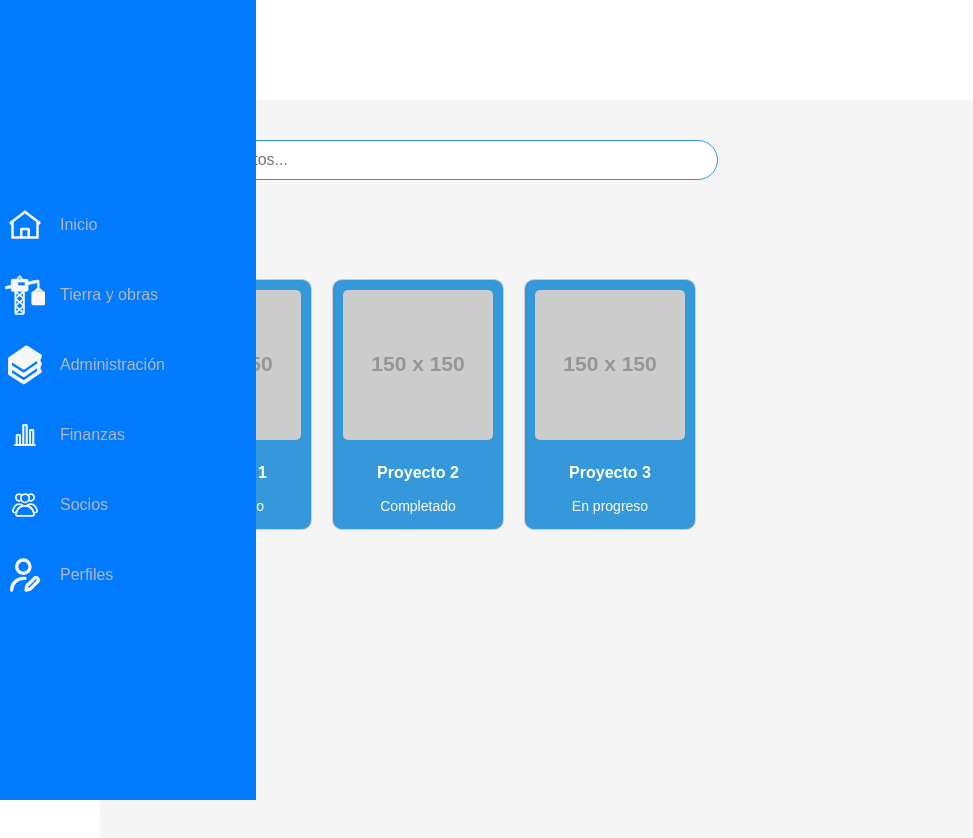
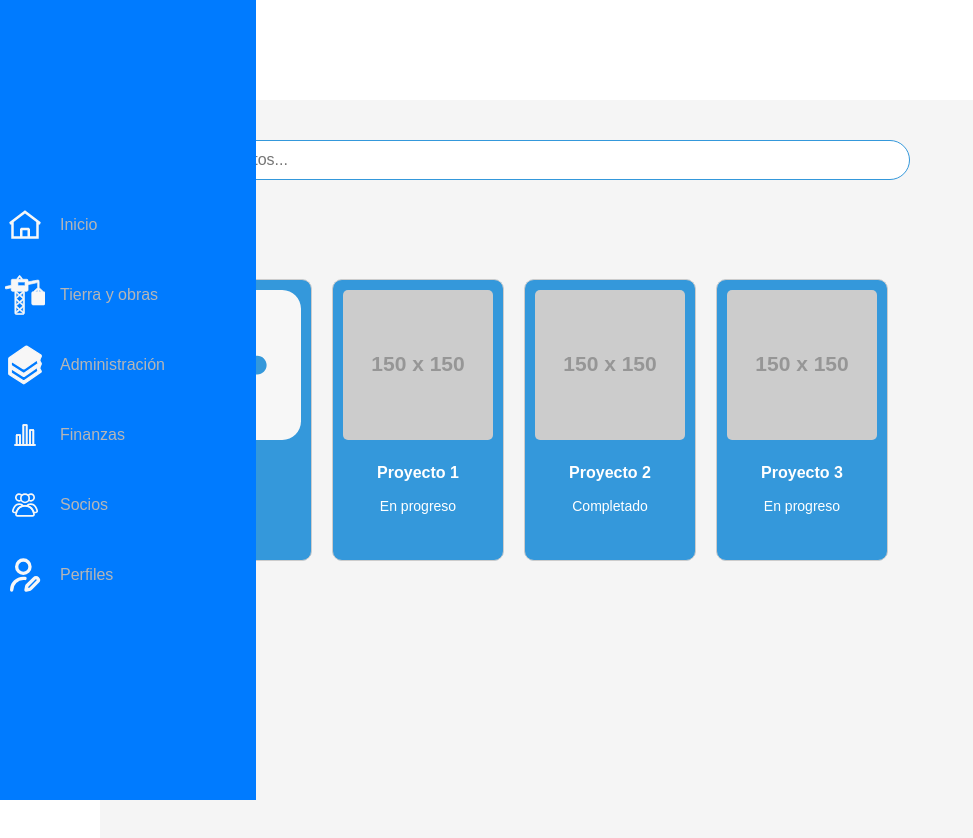
Before and after one commit to TKN05/coopteba2, a React (Create React App) app: page /proyectos in a window 1280 px wide. Shown: the top 838 px of the page, without its empty margins (0-973 px from the left). Built offline with nearby package versions, Linux system fonts and the light colour scheme.

Commit message:
Agregue el "arrastrar archivos para agregar"

```diff
--- a/src/App.css
+++ b/src/App.css
@@ -35,6 +35,9 @@
 
 .card-content {
   text-align: center;
+}
+.card image{
+  background: #007bff;
 }
 
 .card-content h3 {
--- a/src/index.js
+++ b/src/index.js
@@ -2,7 +2,6 @@ import React from 'react';
 import ReactDOM from 'react-dom';
 import App from './App';
 import './styles/global.css';
-
 ReactDOM.render(
   <React.StrictMode>
     <App />
--- a/src/pages/Proyectos.js
+++ b/src/pages/Proyectos.js
@@ -2,6 +2,7 @@ import React, { useState } from 'react';
 import '../App.css'; // Asegúrate de tener tu archivo CSS para estilos
 import Nav from '../components/Nav'; // Importamos el componente Nav
 import CardComponent from '../components/CardComponent';
+import plus from '../assets/svg/SVGPRO/plus.svg';
 
 const proyectosEjemplo = [
   {
@@ -76,9 +77,15 @@ const App = () => {
         </section>
 
         {/* Sección de Proyectos */}
+
         <section id="proyectos" className="proyectos-section">
 
+
           <div className="proyectos-container">
+            <div className='card'>
+            <img src={plus} alt="Administración" />
+              <h2>Agregar Proyecto</h2>
+            </div>
             {proyectosFiltrados.map(proyecto => (
               /*<div key={proyecto.id} className="proyecto-box">
                 <div className="proyecto">
```
Also changed, not shown: src/assets/svg/SVGPRO/plus.svg (added).
